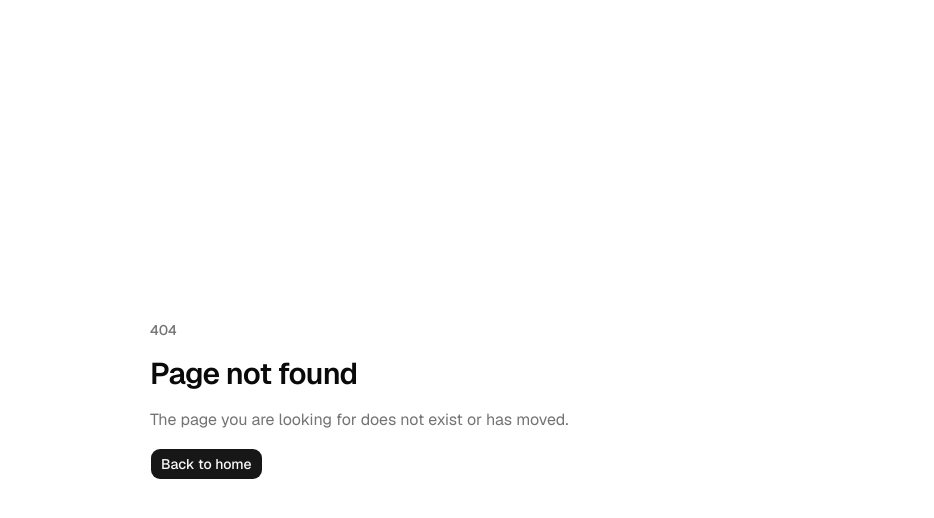
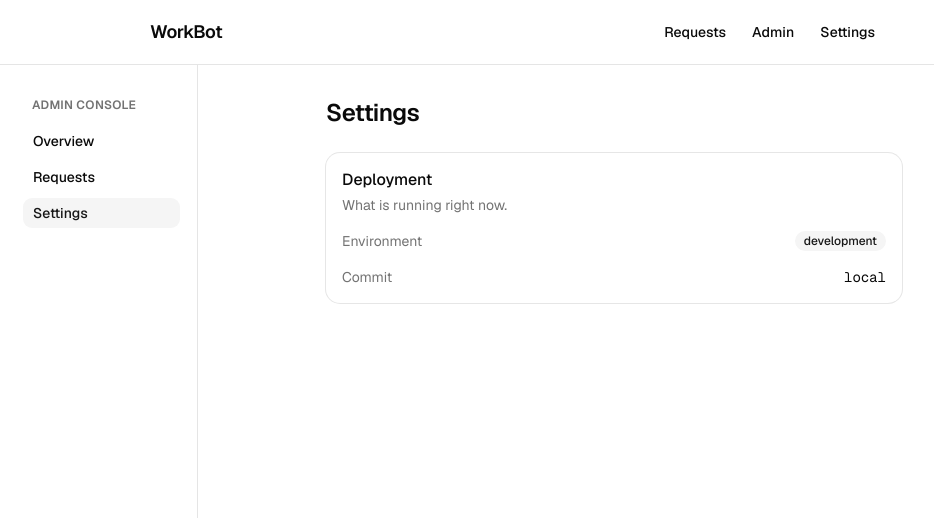
Before and after one commit to vaibhavmule/plank-fde-training, a Next.js app: page /admin/settings in a window 1280 px wide. Before the commit this address had no page. Shown: the top 518 px of the page, without its empty margins (122-1056 px from the left). Built offline with nearby package versions, Linux system fonts and the light colour scheme.

Commit message:
feat: move deployment settings into admin (WB-11)

```diff
--- /dev/null
+++ b/src/app/admin/settings/page.tsx
@@ -0,0 +1,39 @@
+import { Badge } from "@/components/ui/badge";
+import {
+  Card,
+  CardContent,
+  CardDescription,
+  CardHeader,
+  CardTitle,
+} from "@/components/ui/card";
+import { config } from "@/lib/config";
+
+export const metadata = { title: "Settings" };
+
+export default function SettingsPage() {
+  const isProduction = config.environment === "production";
+
+  return (
+    <div className="mx-auto w-full max-w-xl space-y-6">
+      <h1 className="text-2xl font-semibold tracking-tight">Settings</h1>
+      <Card>
+        <CardHeader>
+          <CardTitle>Deployment</CardTitle>
+          <CardDescription>What is running right now.</CardDescription>
+        </CardHeader>
+        <CardContent className="flex flex-col gap-4">
+          <div className="flex items-center justify-between gap-4">
+            <span className="text-muted-foreground text-sm">Environment</span>
+            <Badge variant={isProduction ? "default" : "secondary"}>
+              {config.environment}
+            </Badge>
+          </div>
+          <div className="flex items-center justify-between gap-4">
+            <span className="text-muted-foreground text-sm">Commit</span>
+            <code className="font-mono text-sm">{config.commit}</code>
+          </div>
+        </CardContent>
+      </Card>
+    </div>
+  );
+}
--- a/src/app/settings/page.tsx
+++ b/src/app/settings/page.tsx
@@ -1,38 +1,5 @@
-import { Badge } from "@/components/ui/badge";
-import {
-  Card,
-  CardContent,
-  CardDescription,
-  CardHeader,
-  CardTitle,
-} from "@/components/ui/card";
-import { config } from "@/lib/config";
+import { redirect } from "next/navigation";
 
-export const metadata = { title: "Settings" };
-
-export default function SettingsPage() {
-  const isProduction = config.environment === "production";
-
-  return (
-    <main className="mx-auto w-full max-w-xl px-4 py-10">
-      <Card>
-        <CardHeader>
-          <CardTitle>Deployment</CardTitle>
-          <CardDescription>What is running right now.</CardDescription>
-        </CardHeader>
-        <CardContent className="flex flex-col gap-4">
-          <div className="flex items-center justify-between gap-4">
-            <span className="text-muted-foreground text-sm">Environment</span>
-            <Badge variant={isProduction ? "default" : "secondary"}>
-              {config.environment}
-            </Badge>
-          </div>
-          <div className="flex items-center justify-between gap-4">
-            <span className="text-muted-foreground text-sm">Commit</span>
-            <code className="font-mono text-sm">{config.commit}</code>
-          </div>
-        </CardContent>
-      </Card>
-    </main>
-  );
+export default function SettingsRedirect() {
+  redirect("/admin/settings");
 }
--- a/src/components/admin-nav.tsx
+++ b/src/components/admin-nav.tsx
@@ -8,7 +8,7 @@ import { buttonVariants } from "@/components/ui/button";
 const links = [
   { href: "/admin", label: "Overview" },
   { href: "/requests", label: "Requests" },
-  { href: "/settings", label: "Settings" },
+  { href: "/admin/settings", label: "Settings" },
 ];
 
 export function AdminNav() {
--- a/src/components/site-header.tsx
+++ b/src/components/site-header.tsx
@@ -20,7 +20,7 @@ export function SiteHeader() {
             Admin
           </Link>
           <Link
-            href="/settings"
+            href="/admin/settings"
             className={buttonVariants({ variant: "ghost" })}
           >
             Settings
```
Also changed, not shown: 3 other files (tests, documents, lock files or other folders).
